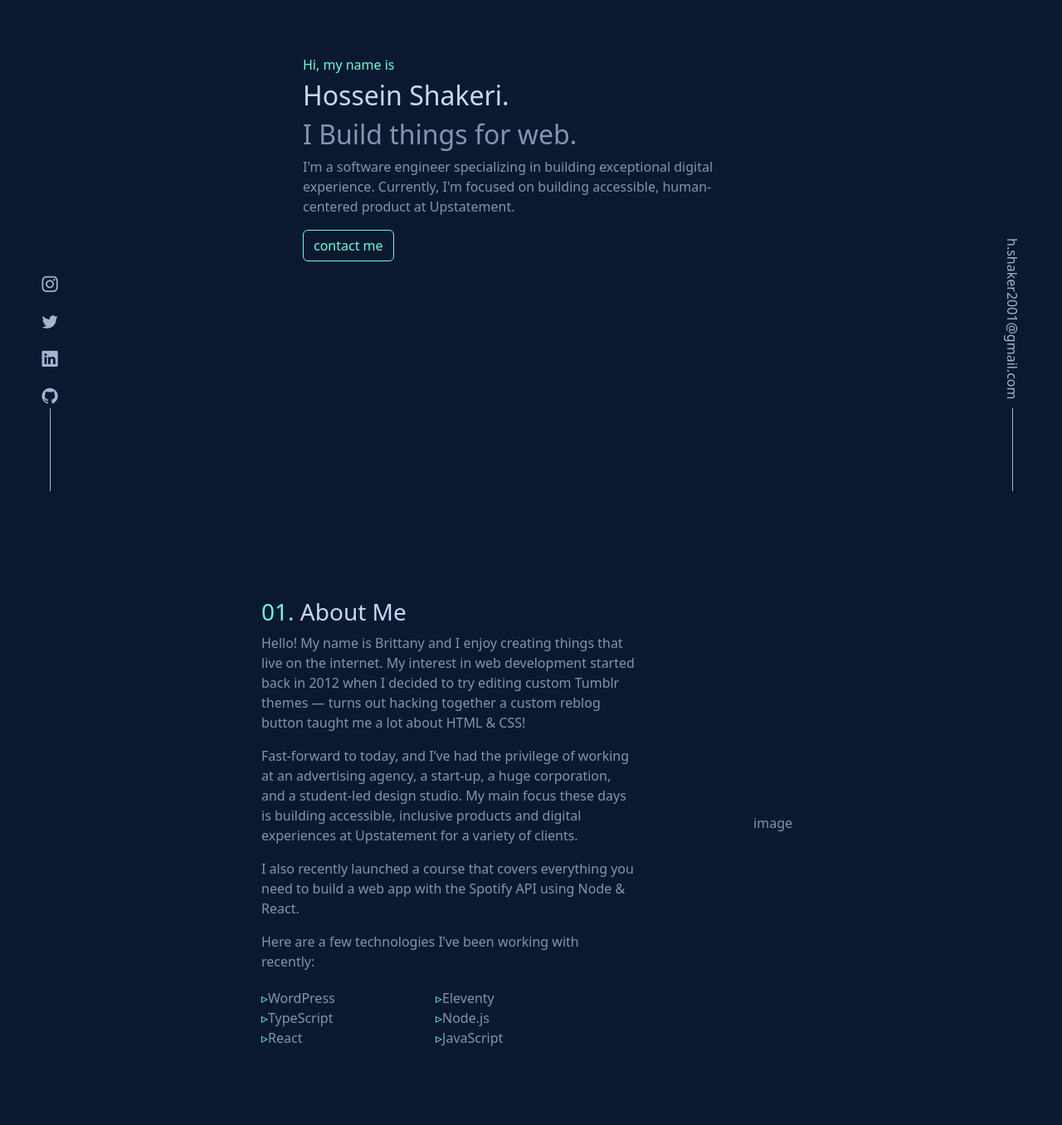
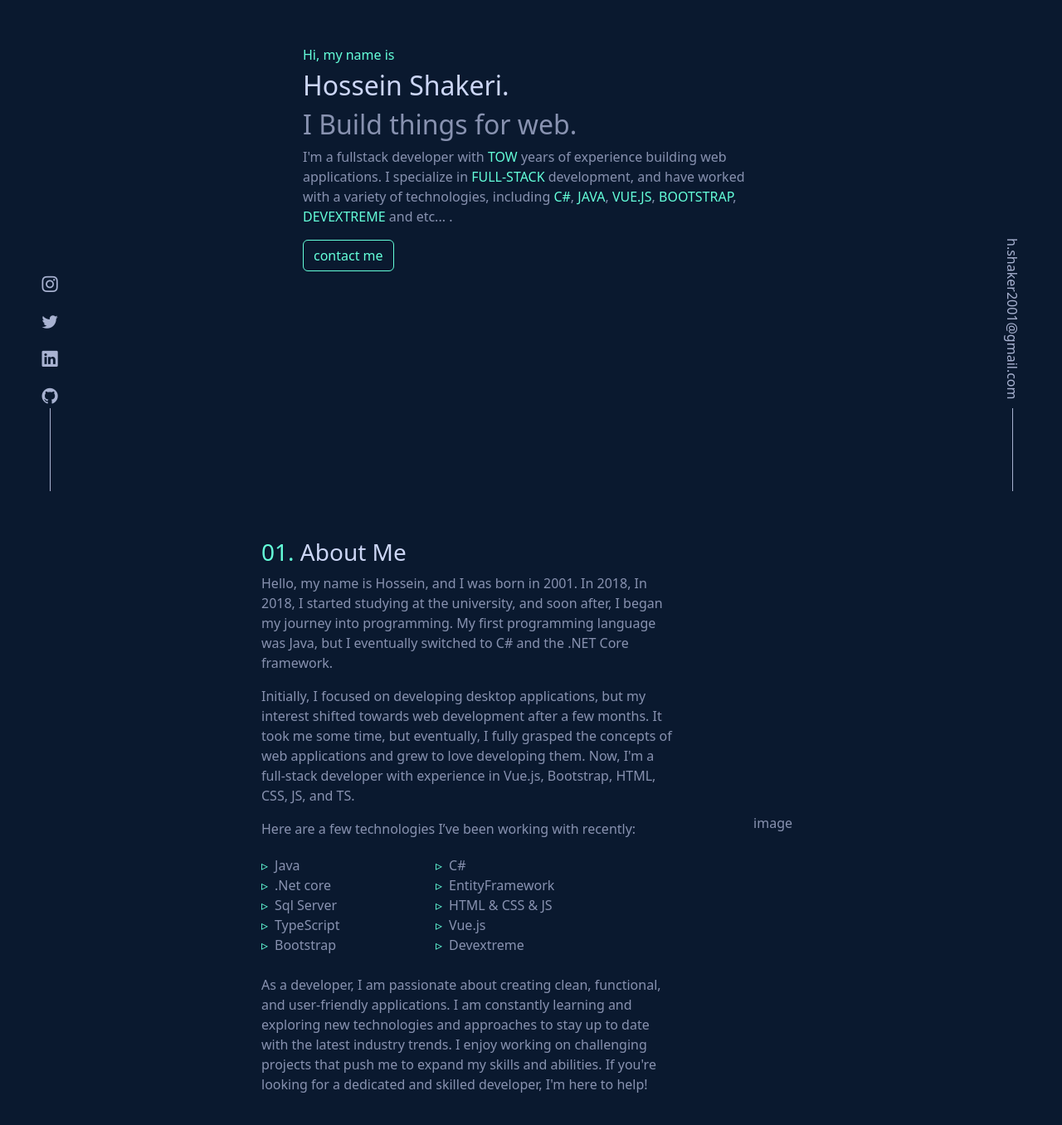
Before and after one commit to Hossein-cf/personal-web-page, a Vue app: page / in a window 1280 px wide. Shown: the part 208-1564 px from the top of the page at 83% size. Built offline with nearby package versions, Linux system fonts and the light colour scheme.

Commit message:
add about me content

```diff
--- a/src/components/about-me.vue
+++ b/src/components/about-me.vue
@@ -1,35 +1,42 @@
 <template>
     <section id="about">
         <div style="height: 100vh" class="d-flex justify-content-between align-items-center flex-column flex-md-row">
-      <div style="max-width: 450px" class="text-start">
+            <div style="max-width: 500px" class="text-start">
                 <h3 class="text-lightest-slate"><span class="text-info">01.</span> About Me</h3>
                 <p>
-          Hello! My name is Brittany and I enjoy creating things that live on the internet. My interest in web
-          development
-          started back in 2012 when I decided to try editing custom Tumblr themes — turns out hacking together a custom
-          reblog button taught me a lot about HTML & CSS!
+                    Hello, my name is Hossein, and I was born in 2001. In 2018, In 2018, I started studying at the
+                    university, and soon after, I began my journey into programming. My first programming language was
+                    Java, but I eventually switched to C# and the .NET Core framework.
                 </p>
                 <p>
-          Fast-forward to today, and I’ve had the privilege of working at an advertising agency, a start-up, a huge
-          corporation, and a student-led design studio. My main focus these days is building accessible, inclusive
-          products and digital experiences at Upstatement for a variety of clients.
-        </p>
-        <p>
-          I also recently launched a course that covers everything you need to build a web app with the Spotify API
-          using
-          Node & React.
+                    Initially, I focused on developing desktop applications, but my interest shifted towards web
+                    development after a few months. It took me some time, but eventually, I fully grasped the concepts
+                    of web applications and grew to love developing them. Now, I'm a full-stack developer with
+                    experience in Vue.js, Bootstrap, HTML, CSS, JS, and TS.
                 </p>
                 <p>
                     Here are a few technologies I’ve been working with recently:
                 </p>
                 <ul>
-          <li>WordPress</li>
-          <li>Eleventy</li>
+                    <li>Java</li>
+                    <li>C#</li>
+                    <li>.Net core</li>
+                    <li>EntityFramework</li>
+                    <li>Sql Server</li>
+                    <li>HTML & CSS & JS</li>
                     <li>TypeScript</li>
-          <li>Node.js</li>
-          <li>React</li>
-          <li>JavaScript</li>
+                    <li>Vue.js</li>
+                    <li>Bootstrap</li>
+                    <li>Devextreme</li>
                 </ul>
+                <br/>
+                <p>
+                    As a developer, I am passionate about creating clean, functional, and user-friendly applications. I
+                    am constantly learning and exploring new technologies and approaches to stay up to date with the
+                    latest industry trends. I enjoy working on challenging projects that push me to expand my skills and
+                    abilities. If you're looking for a dedicated and skilled developer, I'm here to help!
+                </p>
+
             </div>
             <div style="max-width: 450px">
                 image
@@ -56,5 +63,7 @@ ul {
 li:before {
     content: "▹";
     color: var(--green);
+    /*margin-left: 2rem;*/
+    margin-right: 0.5rem;
 }
 </style>
--- a/src/components/introduction.vue
+++ b/src/components/introduction.vue
@@ -1,16 +1,26 @@
 <template>
-  <section id="introduction" >
+    <section id="introduction">
         <div style="height: 100vh ;" class="d-flex justify-content-center align-items-center">
-      <div class="text-start" >
+            <div class="text-start">
                 <h6 class="text-info">Hi, my name is</h6>
                 <h2 class="text-lightest-slate">Hossein Shakeri.</h2>
                 <h2>I Build things for web.</h2>
                 <p style=" max-width: 540px;
     ">
-          I'm a software engineer specializing in building exceptional digital experience. Currently, I'm focused on
-          building accessible, human-centered product at Upstatement.
+                    I'm a fullstack developer with <span class="text-info text-uppercase"> TOW</span> years of
+                    experience building web
+                    applications. I specialize in <span class="text-info text-uppercase">full-stack</span> development,
+                    and have worked with a
+                    variety of technologies, including
+                    <span class="text-info text-uppercase"> C#</span>,
+                    <span class="text-info text-uppercase"> Java</span>,
+                    <span class="text-info text-uppercase"> Vue.js</span>,
+                    <span class="text-info text-uppercase"> bootstrap</span>,
+                    <span class="text-info text-uppercase"> devextreme</span> and etc... .
                 </p>
+                <a href="mailto:h.shaker2001@gmail.com ">
                     <button class="btn btn-outline-info">contact me</button>
+                </a>
             </div>
         </div>
 
```
Lines whose indentation alone changed are shown as unchanged.
